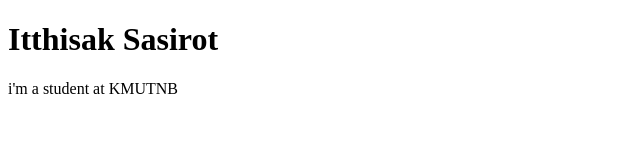
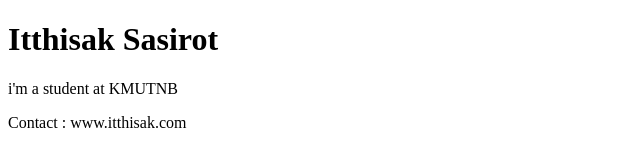
Before and after one commit to YorkTH12/github-destop-project, a plain HTML site: page index.html in a window 1280 px wide. Shown: the whole page, without its empty margins (0-640 px from the left). Drawn offline with Linux system fonts and the light colour scheme.

Commit message:
add contact me

```diff
--- a/index.html
+++ b/index.html
@@ -8,5 +8,6 @@
 <body>
     <h1>Itthisak Sasirot</h1>
     <p>i'm a student at KMUTNB</p>
+    <footer>Contact : www.itthisak.com</footer>
 </body>
 </html>
```
